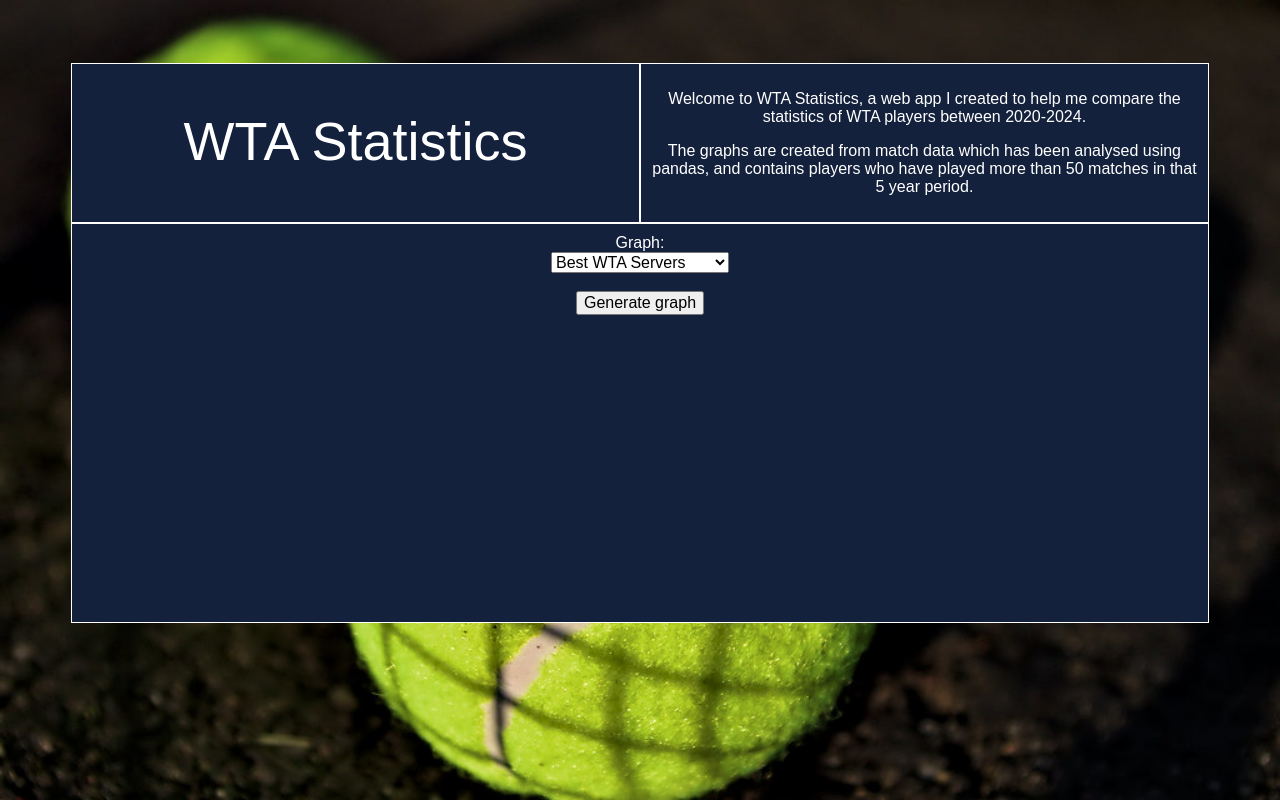
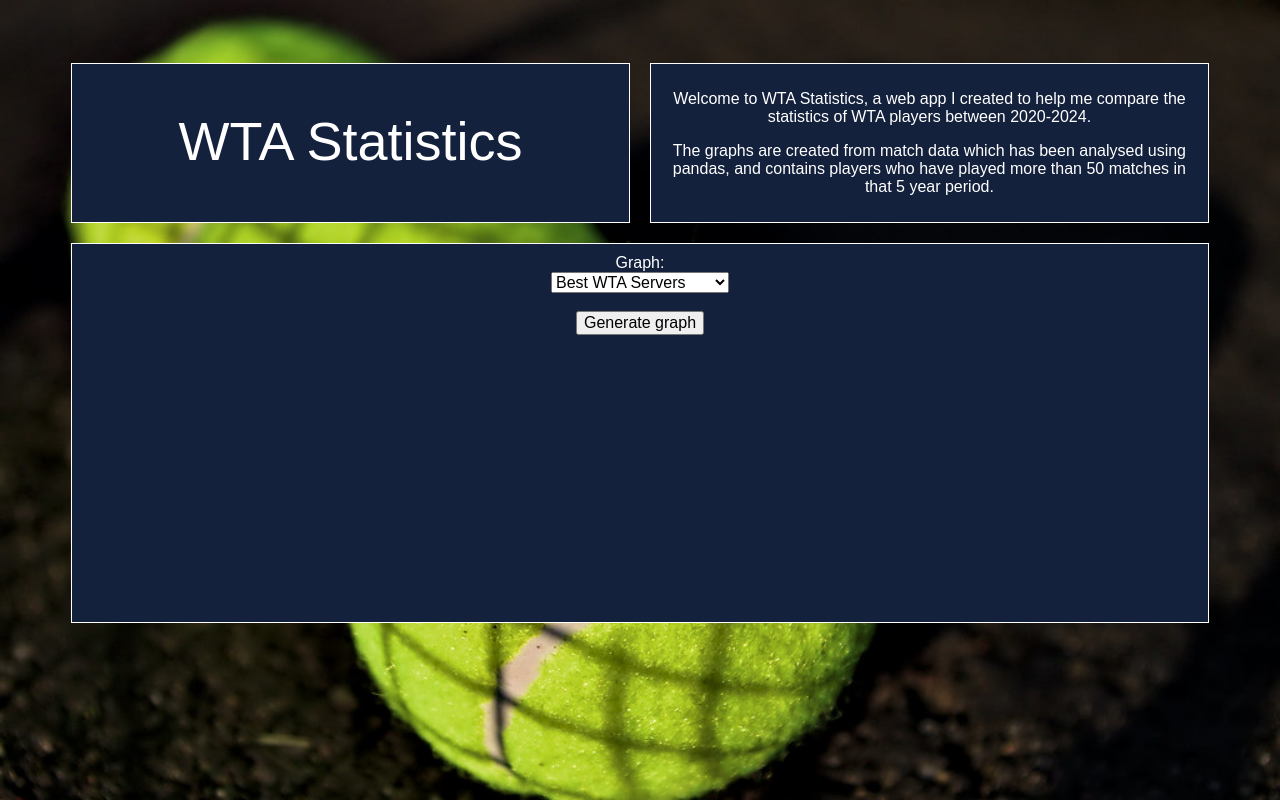
Before and after one commit to montana-rusa/tennis-insights, a Flask app: template project/templates/home.html in a window 1280 px wide. Run offline with Flask 3, Linux system fonts and the light colour scheme; the template is opened without the code that fills it, so the values that code supplies are empty; parts of the project's set-up code (start-up, migrations or seed data) failed here and were passed over.

```diff
--- a/project/static/styles.css
+++ b/project/static/styles.css
@@ -20,7 +20,7 @@ body {
     grid-template-columns: 1fr 1fr;
     grid-template-rows: 1fr 3fr;
     height: 70vh;
-    gap: 0;
+    gap: 20px;
 }
 
 .item {
```
